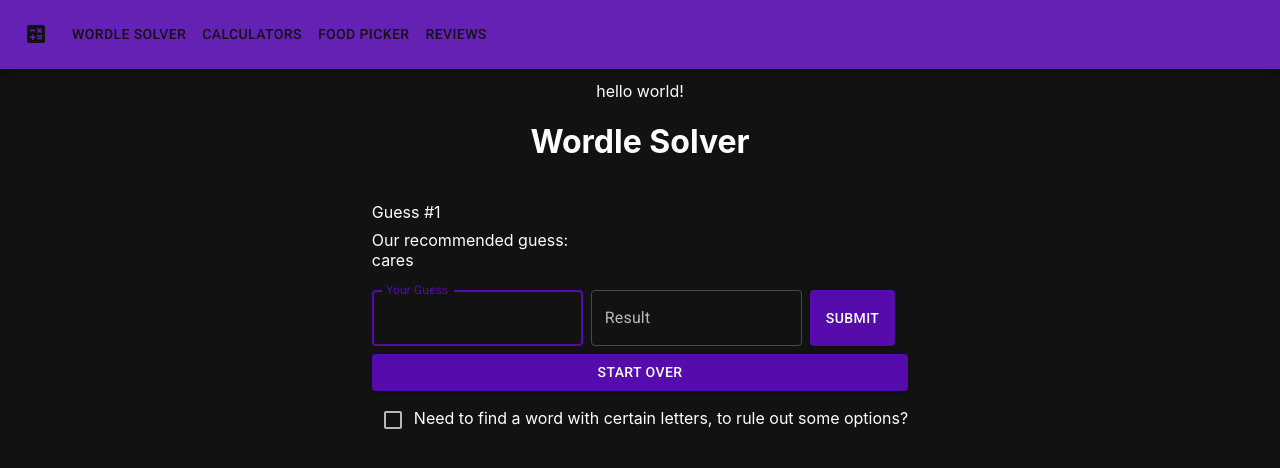
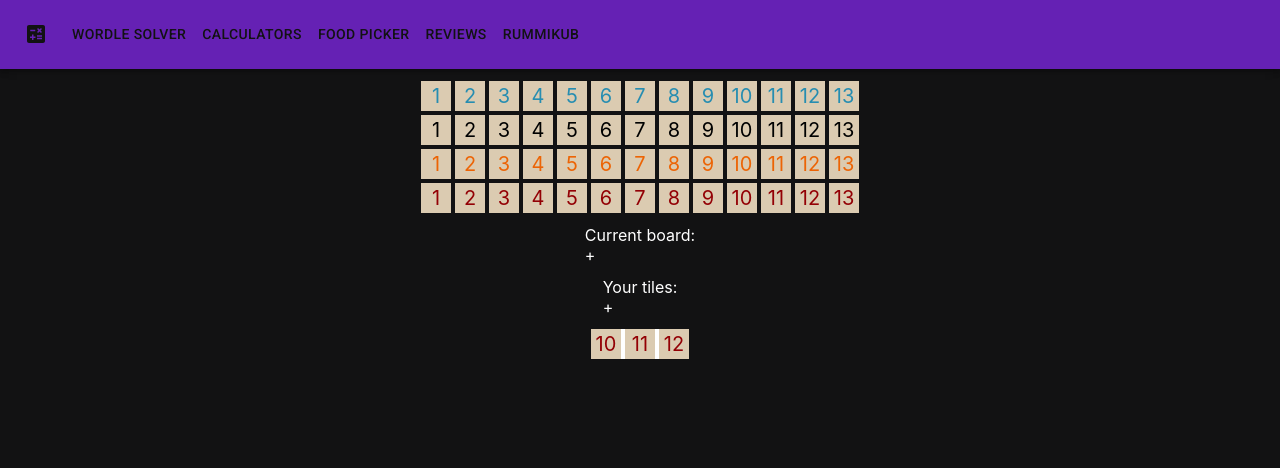
Before and after one commit to valault1/solvers, a React (Create React App) app: page /rummikub in a window 1280 px wide. Shown: the top 468 px of the page. Built offline with nearby package versions, Linux system fonts and the light colour scheme.

Commit message:
initial commit of rummikub

```diff
--- a/src/AppRoutes.tsx
+++ b/src/AppRoutes.tsx
@@ -2,6 +2,7 @@ import { MainContainer } from "components/MainPage.elements";
 import { CalculatorsView } from "domains/Calculators/CalculatorsView";
 import { FoodPickerController } from "domains/FoodPicker/FoodPickerController";
 import { ReviewsController } from "domains/Reviews/ReviewsController";
+import { RummikubController } from "domains/Rummikub/RummikubController";
 import { WordHuntController } from "domains/WordHunt/WordHuntController";
 import { WordleController } from "domains/Wordle/WordleController";
 import React from "react";
@@ -17,6 +18,7 @@ export const NAVBAR_PAGES: NavbarPage[] = [
   { label: "Calculators", route: "calculators" },
   { label: "Food Picker", route: "food" },
   { label: "Reviews", route: "reviews" },
+  { label: "Rummikub", route: "rummikub" },
 ];
 export const AppRoutes: React.FC = () => {
   return (
@@ -34,6 +36,7 @@ export const AppRoutes: React.FC = () => {
           </MainContainer>
         }
       />
+      <Route path="/rummikub" element={<RummikubController />} />
       <Route path="/*" element={<WordleController />}></Route>
     </Routes>
   );
--- /dev/null
+++ b/src/domains/Rummikub/RummikubController.tsx
@@ -0,0 +1,74 @@
+import styled from "@emotion/styled";
+import { Tile, TILE_HEIGHT } from "domains/Rummikub/components/Tile";
+import { TileSet } from "domains/Rummikub/components/TileSet";
+import { TILES_TO_SELECT } from "domains/Rummikub/constants";
+import { TileData } from "domains/Rummikub/sharedTypes";
+import React from "react";
+import { theme } from "theme";
+
+type RummikubControllerProps = {};
+
+const MAX_SELECTION_WIDTH = (TILE_HEIGHT + 4) * 13 - 4;
+
+export const RummikubMainContainer = styled.div(() => ({
+  display: "flex",
+  flexDirection: "column",
+  justifyContent: "center",
+  alignItems: "center",
+  width: "100%",
+  color: theme.colors.textPrimary,
+  paddingTop: 12,
+  gap: 12,
+}));
+export const TileSelection = styled.div(() => ({
+  display: "flex",
+  alignItems: "center",
+  flexWrap: "wrap",
+  justifyContent: "center",
+  columnGap: 4,
+  rowGap: 4,
+  maxWidth: MAX_SELECTION_WIDTH,
+}));
+
+export const RummikubController = ({}: RummikubControllerProps) => {
+  const [board, setBoard] = React.useState<TileData[][]>([]);
+  const [yourTiles, setYourTiles] = React.useState<TileData[]>([]);
+  const addTileSetToBoard = () => {
+    setBoard((prev) => [...prev, []]);
+  };
+  const addTilesToYourTiles = () => {
+    setYourTiles((prev) => [...prev]);
+  };
+
+  return (
+    <RummikubMainContainer>
+      <TileSelection>{TILES_TO_SELECT}</TileSelection>
+
+      <div>
+        <div>Current board:</div>
+        <div>
+          {board.map((tileSet) => (
+            <TileSet tiles={tileSet} />
+          ))}
+        </div>
+        <div onClick={addTileSetToBoard}>+</div>
+      </div>
+      <div>
+        <div>Your tiles: </div>
+        <div>
+          {yourTiles.map((tile) => (
+            <Tile tile={tile} />
+          ))}
+        </div>
+        <div onClick={addTilesToYourTiles}>+</div>
+      </div>
+      <TileSet
+        tiles={[
+          { number: 12, color: "red" },
+          { number: 11, color: "red" },
+          { number: 10, color: "red" },
+        ]}
+      />
+    </RummikubMainContainer>
+  );
+};
--- /dev/null
+++ b/src/domains/Rummikub/components/Tile.tsx
@@ -0,0 +1,31 @@
+import styled from "@emotion/styled";
+import { TileData } from "domains/Rummikub/sharedTypes";
+import React from "react";
+
+const TILE_COLOR = "#dbcbb1";
+const colors: { [index: string]: string } = {
+  orange: "#ec6405",
+  black: "#000100",
+  red: "#930005",
+  blue: "#268db1",
+};
+export const TILE_HEIGHT = 30;
+export const TILE_WIDTH = 30;
+export const TileContainer = styled.div(({ color }) => ({
+  display: "flex",
+  alignItems: "center",
+  justifyContent: "center",
+  backgroundColor: TILE_COLOR,
+  color: colors[color],
+  height: TILE_HEIGHT,
+  width: TILE_WIDTH,
+  fontSize: 20,
+}));
+
+type TileProps = {
+  tile: TileData;
+};
+export const Tile = ({ tile }: TileProps) => {
+  console.log(tile);
+  return <TileContainer color={tile.color}>{tile.number}</TileContainer>;
+};
--- /dev/null
+++ b/src/domains/Rummikub/components/TileSet.tsx
@@ -0,0 +1,44 @@
+import styled from "@emotion/styled";
+import { Tile } from "domains/Rummikub/components/Tile";
+import { TileData } from "domains/Rummikub/sharedTypes";
+import React from "react";
+
+const TILE_COLOR = "#dbcbb1";
+const colors: { [index: string]: string } = {
+  orange: "#ec6405",
+  black: "#000100",
+  red: "#930005",
+  blue: "#268db1",
+};
+export const TILE_HEIGHT = 30;
+export const TILE_WIDTH = 30;
+export const TileSetContainer = styled.div(({ color }) => ({
+  display: "flex",
+  alignItems: "center",
+  justifyContent: "center",
+  gap: 4,
+  minWidth: 20,
+  minHeight: 20,
+  backgroundColor: "white",
+}));
+
+type TileSetProps = {
+  tiles: TileData[];
+};
+export const TileSet = ({ tiles }: TileSetProps) => {
+  const sortedTiles = React.useMemo(() => {
+    var tilesCopy = [...tiles];
+    tilesCopy.sort((a, b) => {
+      return a.number - b.number;
+    });
+    return tilesCopy;
+  }, [tiles]);
+
+  return (
+    <TileSetContainer>
+      {sortedTiles.map((tile) => (
+        <Tile tile={tile} />
+      ))}
+    </TileSetContainer>
+  );
+};
--- /dev/null
+++ b/src/domains/Rummikub/constants.tsx
@@ -0,0 +1,19 @@
+import { Tile } from "domains/Rummikub/components/Tile";
+import { Color } from "domains/Rummikub/sharedTypes";
+import * as React from "react";
+
+const getTilesToSelect = () => {
+  var result: React.ReactNode[] = [];
+  const colors: Color[] = ["blue", "black", "orange", "red"];
+  colors.forEach((color) => {
+    Array(13)
+      .fill(0)
+      .forEach((a, index) => {
+        const tile = { color, number: index + 1 };
+        result.push(<Tile tile={tile} />);
+      });
+  });
+  return result;
+};
+
+export const TILES_TO_SELECT = getTilesToSelect();
--- /dev/null
+++ b/src/domains/Rummikub/sharedTypes.ts
@@ -0,0 +1,6 @@
+export type Color = "red" | "orange" | "black" | "blue";
+
+export type TileData = {
+  number: number;
+  color: Color;
+};
```
Also changed, not shown: 1 other file (tests, documents, lock files or other folders).
